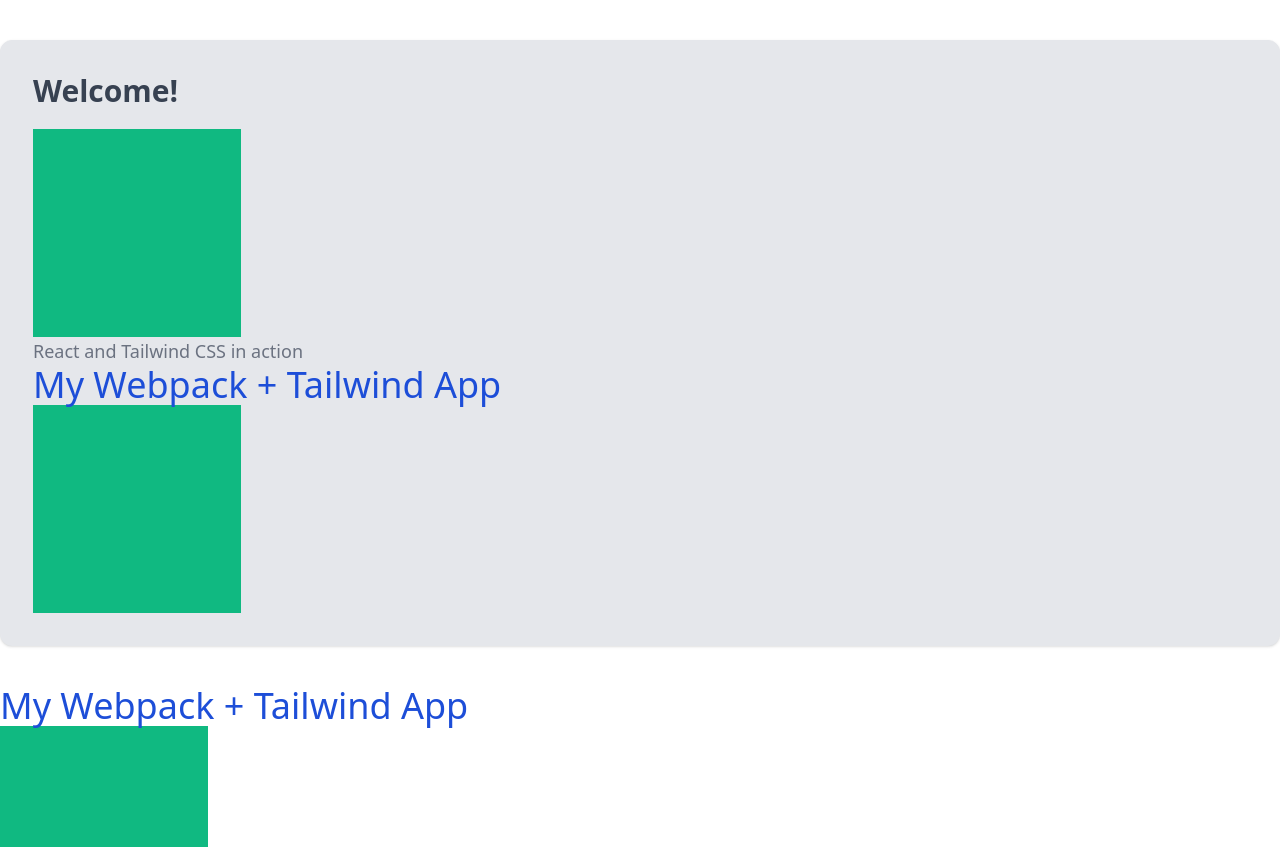
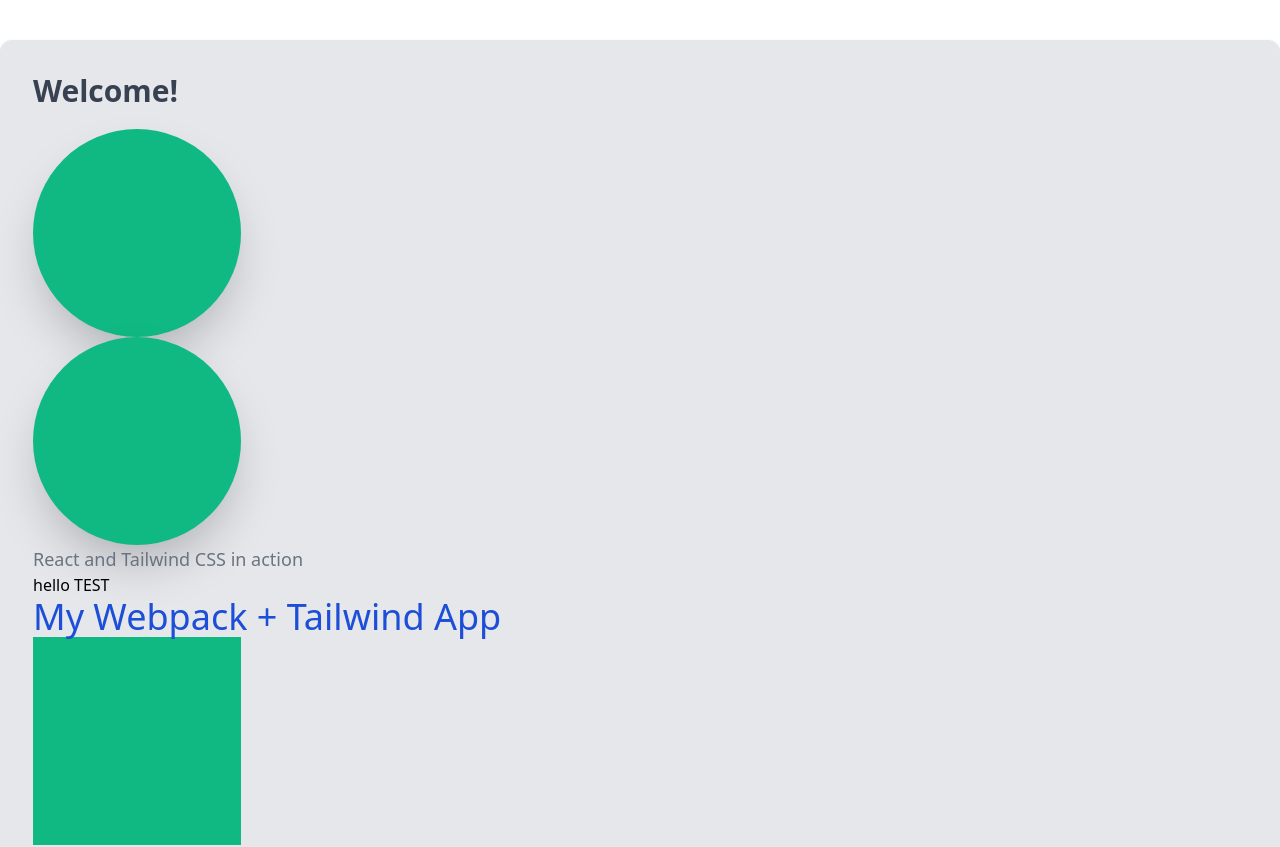
Before and after one commit to kristencendana/portfolio, a React app: page / in a window 1280 px wide. Shown: the top 847 px of the page. Built offline with nearby package versions, Linux system fonts and the light colour scheme.

Commit message:
run hot modules for dev server

```diff
--- a/index.html
+++ b/index.html
@@ -13,7 +13,7 @@
     <div id="root">Hello React!</div>
 
     <h1 class="text-4xl text-blue-700">My Webpack + Tailwind App</h1>
-    <div class="bg-emerald-500 w-52 h-52"></div>
+    <div class="bg-emerald-500 w-52 h-52 rounded-full shadow-2xl"></div>
     <script src="../dist/bundle.js"></script>
   </body>
 </html>
--- a/package.json
+++ b/package.json
@@ -7,8 +7,7 @@
     "start": "nodemon ./src/server/server.ts",
     "dev": "webpack-dev-server --open --mode development --hot",
     "build": "webpack --mode production",
-    "build:css": "postcss public/tailwind.css -o public/styles.css",
-    "tailwind:css": "postcss ./public/tailwind.css -o ./public/styles.css",
+    "tailwind:css": "postcss public/tailwind.css -o public/styles.css",
     "tailwind-dev": "npm run tailwind:css && nodemon ./src/server/server.ts"
   },
   "repository": {
--- a/public/styles.css
+++ b/public/styles.css
@@ -533,6 +533,10 @@
   width: 13rem;
 }
 
+.rounded-full {
+  border-radius: 9999px;
+}
+
 .rounded-xl {
   border-radius: 0.75rem;
 }
@@ -594,3 +598,9 @@
   --tw-shadow-colored: 0 1px 3px 0 var(--tw-shadow-color), 0 1px 2px -1px var(--tw-shadow-color);
   box-shadow: var(--tw-ring-offset-shadow, 0 0 #0000), var(--tw-ring-shadow, 0 0 #0000), var(--tw-shadow);
 }
+
+.shadow-2xl {
+  --tw-shadow: 0 25px 50px -12px rgb(0 0 0 / 0.25);
+  --tw-shadow-colored: 0 25px 50px -12px var(--tw-shadow-color);
+  box-shadow: var(--tw-ring-offset-shadow, 0 0 #0000), var(--tw-ring-shadow, 0 0 #0000), var(--tw-shadow);
+}
--- a/src/client/app.tsx
+++ b/src/client/app.tsx
@@ -10,10 +10,12 @@
   <p className="text-3xl text-gray-700 font-bold mb-5">
     Welcome!
   </p>
-  <div className="bg-emerald-500 w-52 h-52"></div>
+  <div className="bg-emerald-500 w-52 h-52 rounded-full shadow-2xl"></div>
+  <div className="bg-emerald-500 w-52 h-52 rounded-full shadow-2xl"></div>
   <p className="text-gray-500 text-lg">
     React and Tailwind CSS in action
   </p>
+  <p>hello TEST</p>
   <h1 className="text-4xl text-blue-700">My Webpack + Tailwind App</h1>
   <div className="bg-emerald-500 w-52 h-52"></div>
 </div>
```
